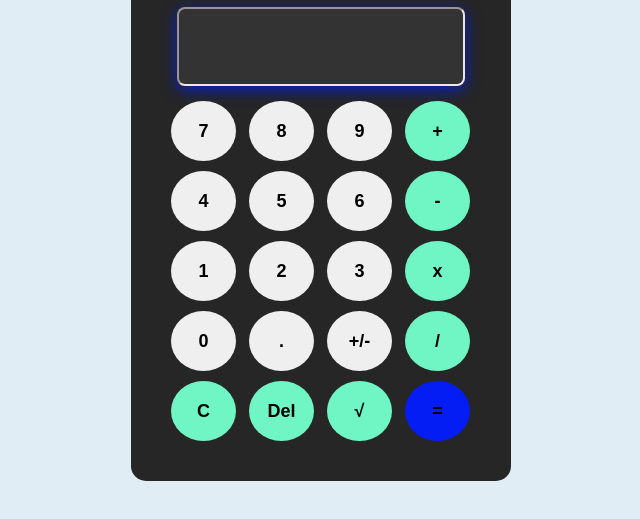
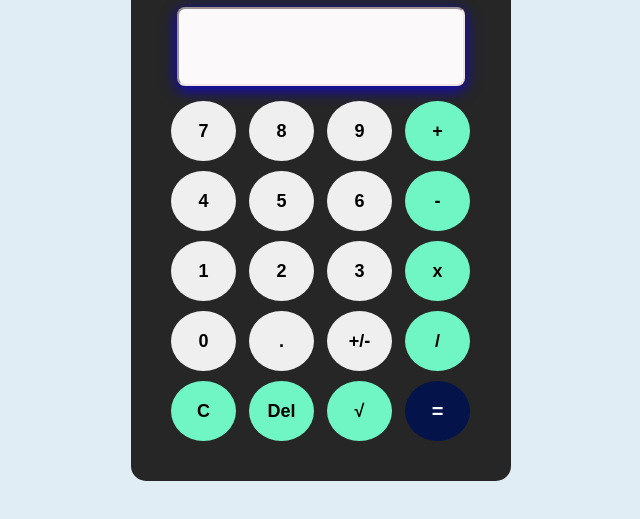
Before and after one commit to zaelletech07/zaelleweb, a plain HTML site: page index.html in a window 1280 px wide. Shown: the part 211-730 px from the top of the page, without its empty margins (319-959 px from the left). Drawn offline with Linux system fonts and the light colour scheme.

Commit message:
Update style.css

```diff
--- a/style.css
+++ b/style.css
@@ -43,7 +43,7 @@ button{  /* Style des boutons */
 
 #display{
     width: 88%;
-    background: hsl(0, 0%, 20%);
+    background: hsl(0, 25%, 98%);
     border-radius: 8px;
     border-color:rgb(240, 228, 228);
     padding: 10px;
@@ -52,7 +52,7 @@ button{  /* Style des boutons */
     font-size: 3rem;
     color: white;
     overflow: hidden;
-    box-shadow: 0px 4px 15px rgba(4, 32, 212, 0.9)  /* Ombre pour donner un effet de profondeur */
+    box-shadow: 0px 4px 15px rgba(13, 2, 226, 0.9)  /* Ombre pour donner un effet de profondeur */
 }
 
 button:hover{ /* Effet au survol */
@@ -74,9 +74,11 @@ background: rgb(3, 149, 135);
 .equal-btn{  /* Bouton égal plus large pour le mettre en évidence */
     padding: 15px;
     border-radius: 100%;
-    background-color: rgb(5, 29, 245);
+    background-color: rgb(4, 20, 75);
+    color: white;
+    font-size: 20px;
 }
 
 .equal-btn:hover{
-    background: rgb(82, 61, 241);
+    background: rgb(5, 61, 241);
 }
```
